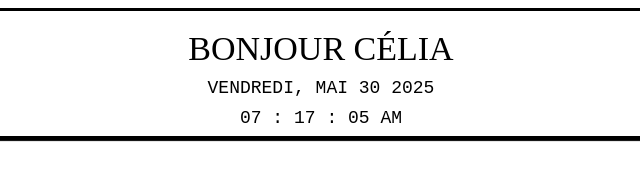
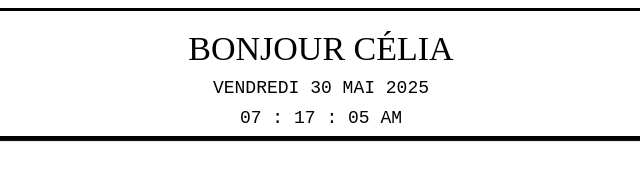
Before and after one commit to celia2322/greetings, a plain HTML site: page index.html in a window 1280 px wide. Shown: the full height of the page, 319-959 px from the left. Drawn offline with Linux system fonts and the light colour scheme.

Commit message:
Update index.html

```diff
--- a/index.html
+++ b/index.html
@@ -114,10 +114,10 @@ function dispalyGreetings(today){
 ];
 
         var dayName = days[today.getDay()];
+        var date = today.getDate();
         var monthName = monthNames[today.getMonth()];
-        var date = today.getDate();
         var year = today.getFullYear();
-        document.getElementById('date').innerHTML =dayName+", "+monthName+" "+date+" "+year;
+        document.getElementById('date').innerHTML =dayName+" "+date+" "+monthName+" "+year;
 
     }
 
```
